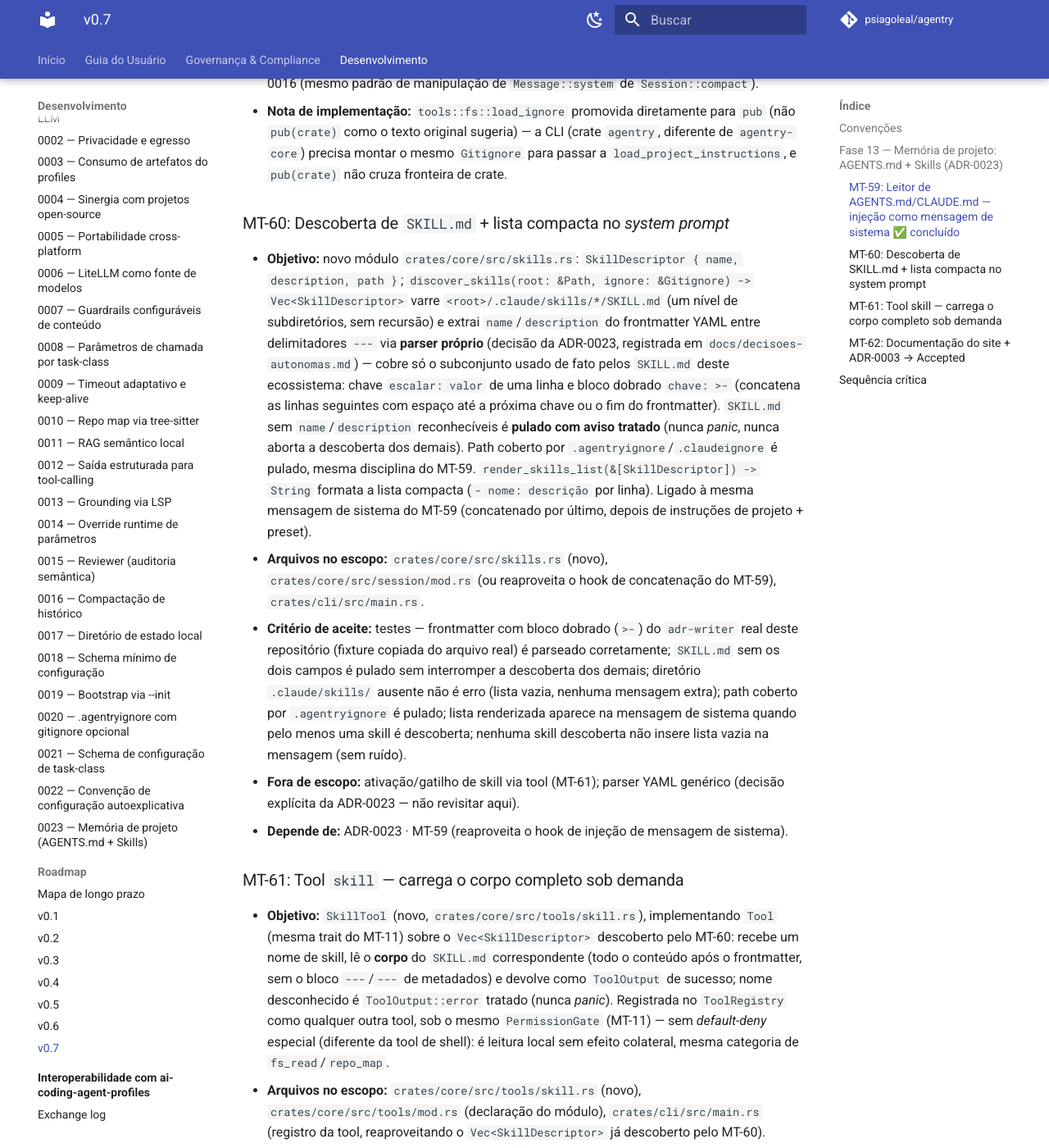
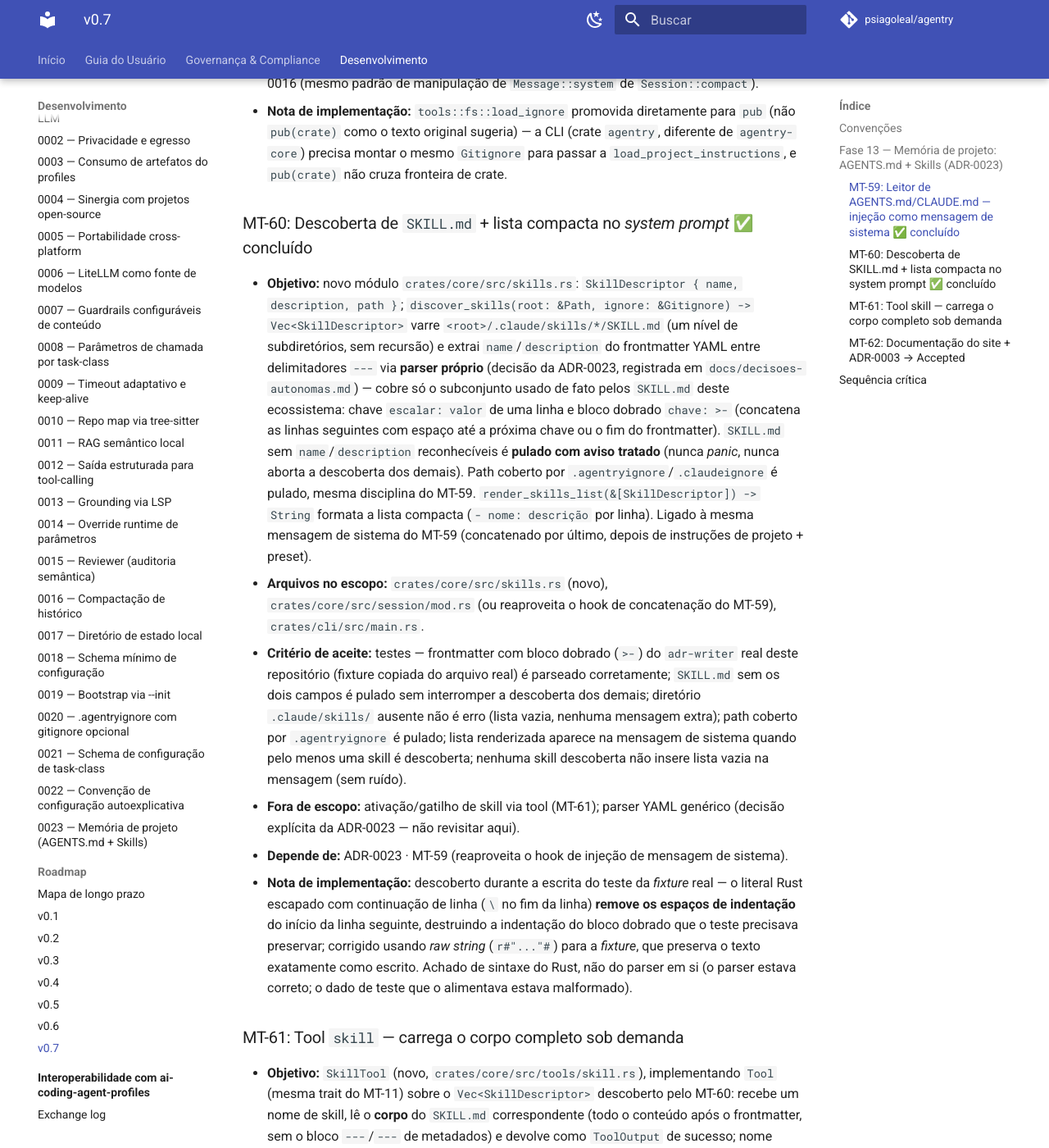
Before and after one commit to psiagoleal/agentry, an MkDocs documentation site: the page built from docs/roadmap-v0.7.md, in a window 1280 px wide and 1400 px high, scrolled down 1462 px. Shown: the whole window at 82% size. Built offline with MkDocs 1.6.1 and Material for MkDocs 9.7.7, drawn with Linux system fonts in a browser that asks for light colours; comment, search, counter and statistics services are not loaded.

Commit message:
docs(handoff): marca MT-60 concluído; próximo passo é o MT-61
roadmap-v0.7.md e CURRENT-STATE.md refletem a descoberta de SKILL.md
funcionando de ponta a ponta; anota o achado de sintaxe Rust (raw
string vs. continuação de linha) descoberto ao escrever a fixture de
teste.

{agente: Claude Code; modelo: claude-sonnet-5}

```diff
--- a/docs/roadmap-v0.7.md
+++ b/docs/roadmap-v0.7.md
@@ -54,7 +54,7 @@ nesta fase** — decisão explícita da ADR-0023 (parser de frontmatter próprio
   `agentry-core`) precisa montar o mesmo `Gitignore` para passar a
   `load_project_instructions`, e `pub(crate)` não cruza fronteira de crate.
 
-### MT-60: Descoberta de `SKILL.md` + lista compacta no *system prompt*
+### MT-60: Descoberta de `SKILL.md` + lista compacta no *system prompt* ✅ concluído
 - **Objetivo:** novo módulo `crates/core/src/skills.rs`: `SkillDescriptor { name,
   description, path }`; `discover_skills(root: &Path, ignore: &Gitignore) -> Vec<SkillDescriptor>`
   varre `<root>/.claude/skills/*/SKILL.md` (um nível de subdiretórios, sem recursão) e extrai
@@ -80,6 +80,12 @@ nesta fase** — decisão explícita da ADR-0023 (parser de frontmatter próprio
 - **Fora de escopo:** ativação/gatilho de skill via tool (MT-61); parser YAML genérico
   (decisão explícita da ADR-0023 — não revisitar aqui).
 - **Depende de:** ADR-0023 · MT-59 (reaproveita o hook de injeção de mensagem de sistema).
+- **Nota de implementação:** descoberto durante a escrita do teste da *fixture* real — o
+  literal Rust escapado com continuação de linha (`\` no fim da linha) **remove os espaços de
+  indentação** do início da linha seguinte, destruindo a indentação do bloco dobrado que o
+  teste precisava preservar; corrigido usando *raw string* (`r#"..."#`) para a *fixture*, que
+  preserva o texto exatamente como escrito. Achado de sintaxe do Rust, não do parser em si (o
+  parser estava correto; o dado de teste que o alimentava estava malformado).
 
 ### MT-61: Tool `skill` — carrega o corpo completo sob demanda
 - **Objetivo:** `SkillTool` (novo, `crates/core/src/tools/skill.rs`), implementando `Tool`
```
Also changed, not shown: docs/CURRENT-STATE.md (+27 -9 lines).
